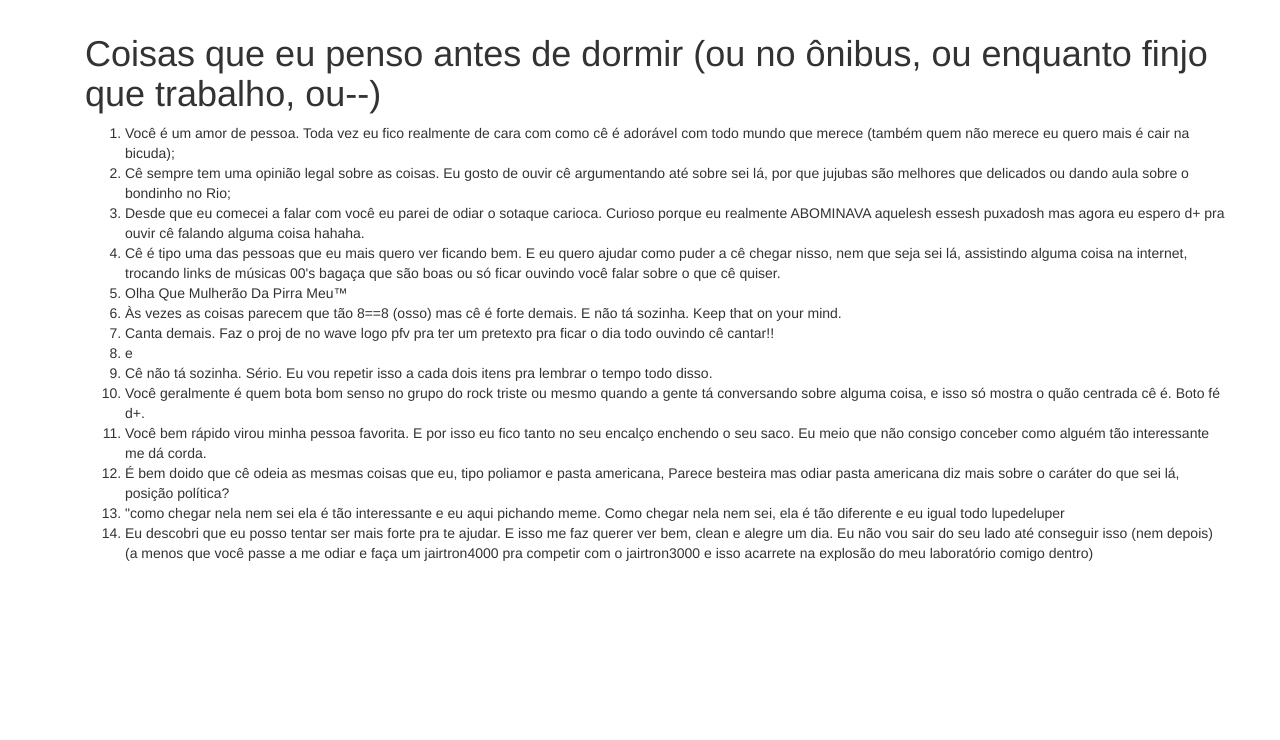
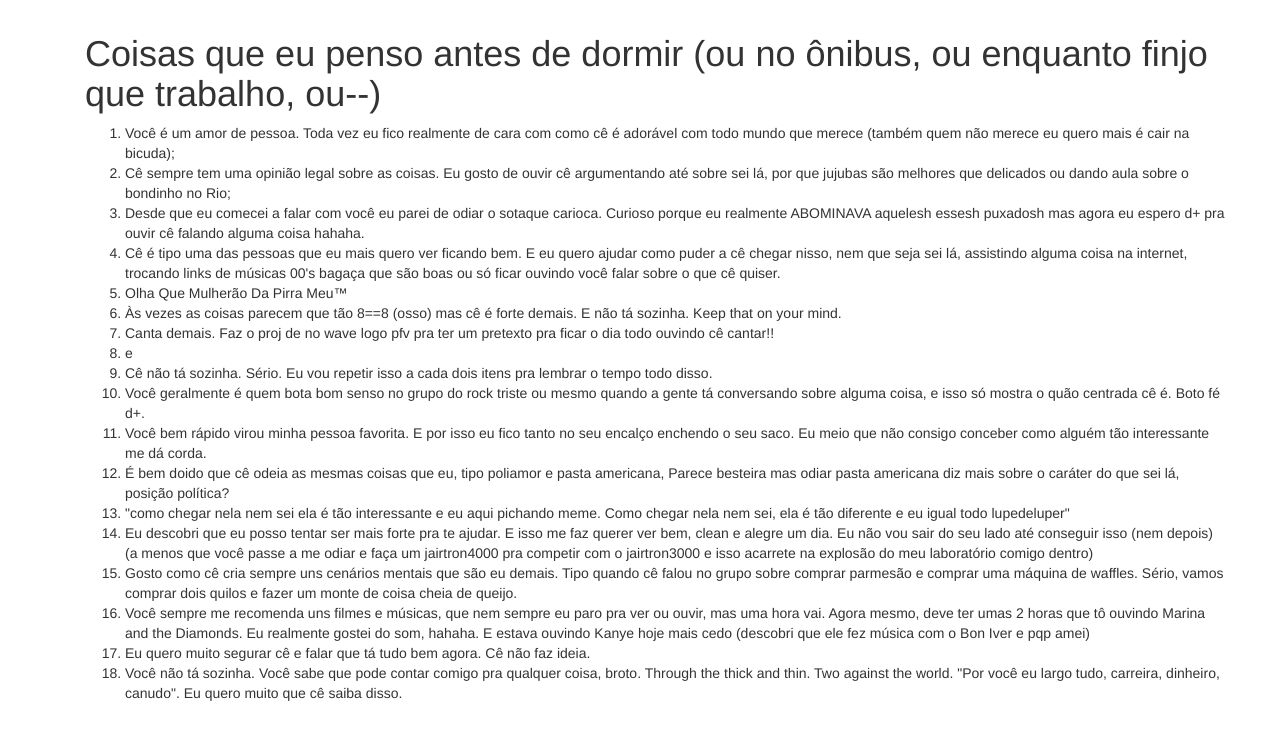
Before and after one commit to ellieslist/ellieslist.github.io, a plain HTML site: page page3.html in a window 1280 px wide. Shown: the part 58-798 px from the top of the page. Drawn offline with nearby package versions, Linux system fonts and the light colour scheme; a script that the page names is missing.

Commit message:
Update page3.html

```diff
--- a/page3.html
+++ b/page3.html
@@ -1,10 +1,4 @@
 <!DOCTYPE html>
-
-<!--
-  Stuart Powers
-  http://sente.cc/
-  http://twitter.com/stuartpowers
--->
 
 <html>
 
@@ -59,9 +53,13 @@
               <li>Você geralmente é quem bota bom senso no grupo do rock triste ou mesmo quando a gente tá conversando sobre alguma coisa, e isso só mostra o quão centrada cê é. Boto fé d+.</li>
               <li>Você bem rápido virou minha pessoa favorita. E por isso eu fico tanto no seu encalço enchendo o seu saco. Eu meio que não consigo conceber como alguém tão interessante me dá corda.</li>
               <li>É bem doido que cê odeia as mesmas coisas que eu, tipo poliamor e pasta americana, Parece besteira mas odiar pasta americana diz mais sobre o caráter do que sei lá, posição política?</li>
-              <li>"como chegar nela nem sei ela é tão interessante e eu aqui pichando meme. Como chegar nela nem sei, ela é tão diferente e eu igual todo lupedeluper</li>
+              <li>"como chegar nela nem sei ela é tão interessante e eu aqui pichando meme. Como chegar nela nem sei, ela é tão diferente e eu igual todo lupedeluper"</li>
               <li>Eu descobri que eu posso tentar ser mais forte pra te ajudar. E isso me faz querer ver bem, clean e alegre um dia. Eu não vou sair do seu lado até conseguir isso (nem depois) (a menos que você passe a me odiar e faça um jairtron4000 pra competir com o jairtron3000 e isso acarrete na explosão do meu laboratório comigo dentro)</li>
-            </ol>
+              <li>Gosto como cê cria sempre uns cenários mentais que são eu demais. Tipo quando cê falou no grupo sobre comprar parmesão e comprar uma máquina de waffles. Sério, vamos comprar dois quilos e fazer um monte de coisa cheia de queijo.</li>
+              <li>Você sempre me recomenda uns filmes e músicas, que nem sempre eu paro pra ver ou ouvir, mas uma hora vai. Agora mesmo, deve ter umas 2 horas que tô ouvindo Marina and the Diamonds. Eu realmente gostei do som, hahaha. E estava ouvindo Kanye hoje mais cedo (descobri que ele fez música com o Bon Iver e pqp amei)</li>
+              <li>Eu quero muito segurar cê e falar que tá tudo bem agora. Cê não faz ideia.</li>
+              <li>Você não tá sozinha. Você sabe que pode contar comigo pra qualquer coisa, broto. Through the thick and thin. Two against the world. "Por você eu largo tudo, carreira, dinheiro, canudo". Eu quero muito que cê saiba disso.</li>
+          </ol>
         </div>
     </div>
     <script src="https://maxcdn.bootstrapcdn.com/bootstrap/3.3.6/js/bootstrap.min.js" integrity="sha384-0mSbJDEHialfmuBBQP6A4Qrprq5OVfW37PRR3j5ELqxss1yVqOtnepnHVP9aJ7xS" crossorigin="anonymous"></script>
```
